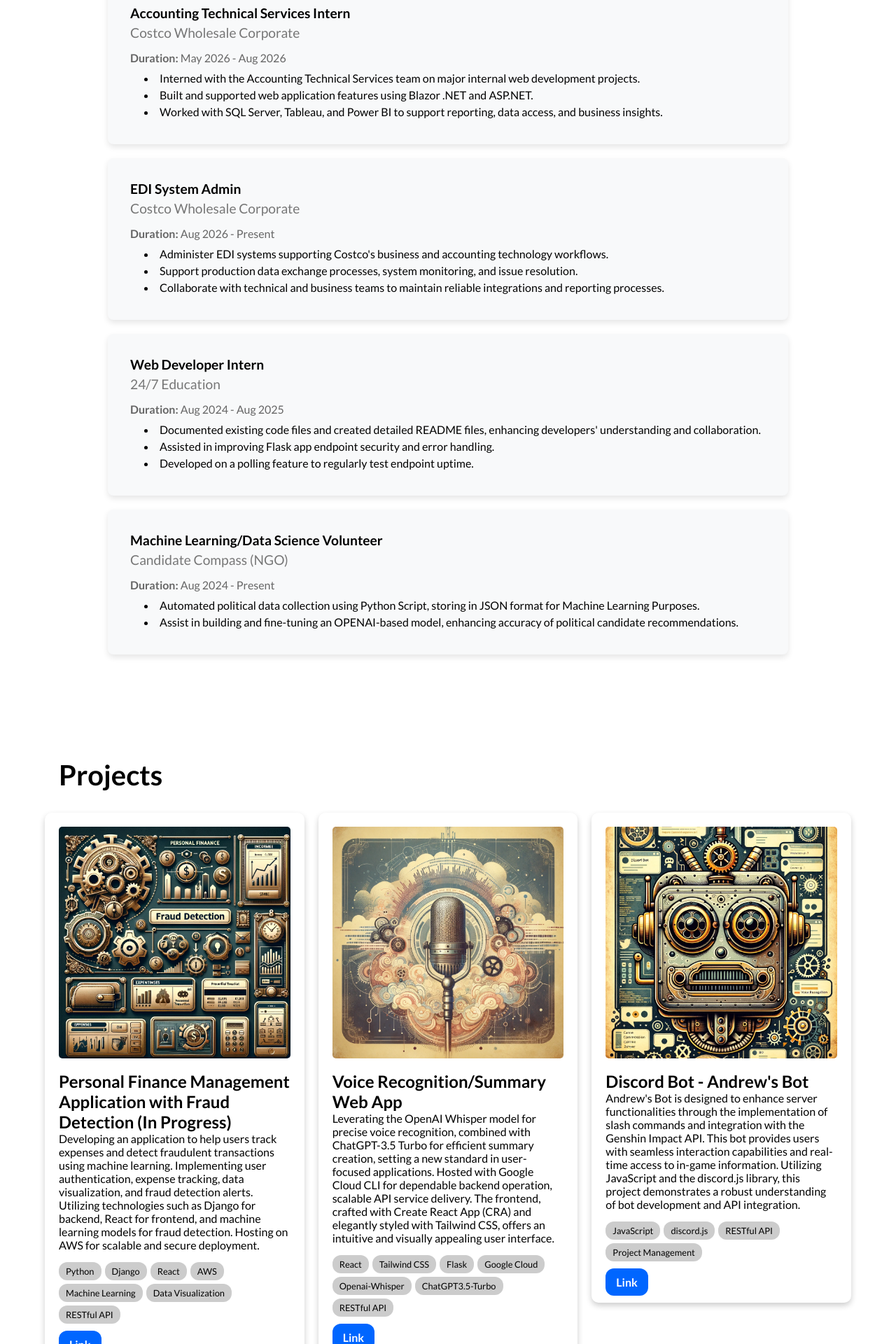
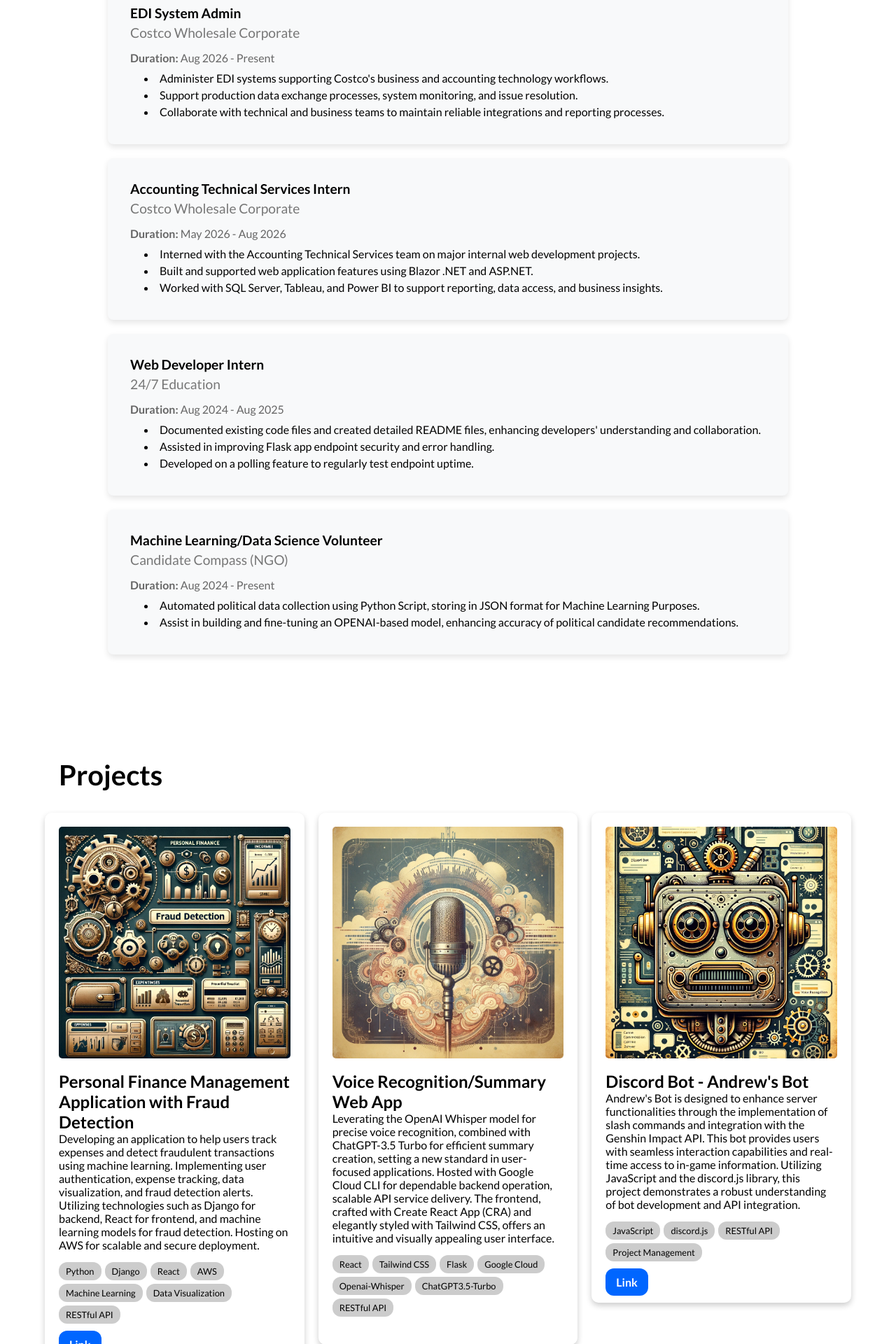
Before and after one commit to andrewchou949/andrewkhchou, a React (Create React App) app: page / in a window 1280 px wide. Shown: the part 4900-6820 px from the top of the page at 70% size. Built offline with nearby package versions, Linux system fonts and the light colour scheme.

Commit message:
Refine experience and project listings

```diff
--- a/src/components/JobExperience/JobExperience.tsx
+++ b/src/components/JobExperience/JobExperience.tsx
@@ -3,6 +3,16 @@
 
 const JobExperience = () => {
   const jobExperiences = [
+    {
+      company: "Costco Wholesale Corporate",
+      position: "EDI System Admin",
+      duration: "Aug 2026 - Present",
+      description: [
+        "Administer EDI systems supporting Costco's business and accounting technology workflows.",
+        "Support production data exchange processes, system monitoring, and issue resolution.",
+        "Collaborate with technical and business teams to maintain reliable integrations and reporting processes."
+      ]
+    },
     {
       company: "Costco Wholesale Corporate",
       position: "Accounting Technical Services Intern",
@@ -11,16 +21,6 @@
         "Interned with the Accounting Technical Services team on major internal web development projects.",
         "Built and supported web application features using Blazor .NET and ASP.NET.",
         "Worked with SQL Server, Tableau, and Power BI to support reporting, data access, and business insights."
-      ]
-    },
-    {
-      company: "Costco Wholesale Corporate",
-      position: "EDI System Admin",
-      duration: "Aug 2026 - Present",
-      description: [
-        "Administer EDI systems supporting Costco's business and accounting technology workflows.",
-        "Support production data exchange processes, system monitoring, and issue resolution.",
-        "Collaborate with technical and business teams to maintain reliable integrations and reporting processes."
       ]
     },
     {
--- a/src/components/Project/Project.tsx
+++ b/src/components/Project/Project.tsx
@@ -10,7 +10,7 @@
 
 const projectsData =[
     {
-    title: 'Personal Finance Management Application with Fraud Detection (In Progress)',
+    title: 'Personal Finance Management Application with Fraud Detection',
     description: 'Developing an application to help users track expenses and detect fraudulent transactions using machine learning. Implementing user authentication, expense tracking, data visualization, and fraud detection alerts. Utilizing technologies such as Django for backend, React for frontend, and machine learning models for fraud detection. Hosting on AWS for scalable and secure deployment.',
     demoLink: 'https://github.com/andrewchou949/Personal-Finance-Management-Application',
     imageUrl: projectImage1,
@@ -19,7 +19,7 @@
     {
     title: 'Voice Recognition/Summary Web App',
     description: 'Leverating the OpenAI Whisper model for precise voice recognition, combined with ChatGPT-3.5 Turbo for efficient summary creation, setting a new standard in user-focused applications. Hosted with Google Cloud CLI for dependable backend operation, scalable API service delivery. The frontend, crafted with Create React App (CRA) and elegantly styled with Tailwind CSS, offers an intuitive and visually appealing user interface.',
-    demoLink: 'https://vrfrontend.web.app/',
+    demoLink: '',
     imageUrl: projectImage2,
     skills: ['React', 'Tailwind CSS', 'Flask', 'Google Cloud', 'Openai-Whisper', 'ChatGPT3.5-Turbo', 'RESTful API']
     },
@@ -68,7 +68,9 @@
                               <li className="project-tech-item" key={techIndex}>{tech}</li>
                           ))}
                       </ul>
-                      <a className="project-link" href={project.demoLink    } target="_blank" rel="noopener noreferrer">Link</a>
+                      {project.demoLink && (
+                        <a className="project-link" href={project.demoLink} target="_blank" rel="noopener noreferrer">Link</a>
+                      )}
                   </div>
               ))}
           </div>
```
